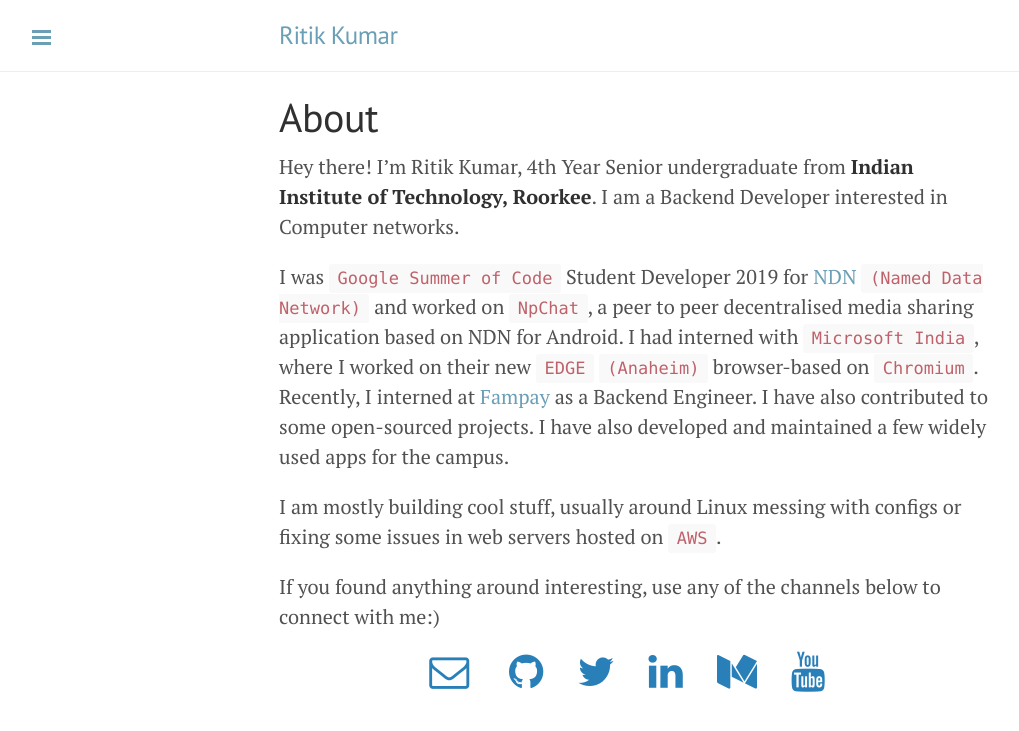
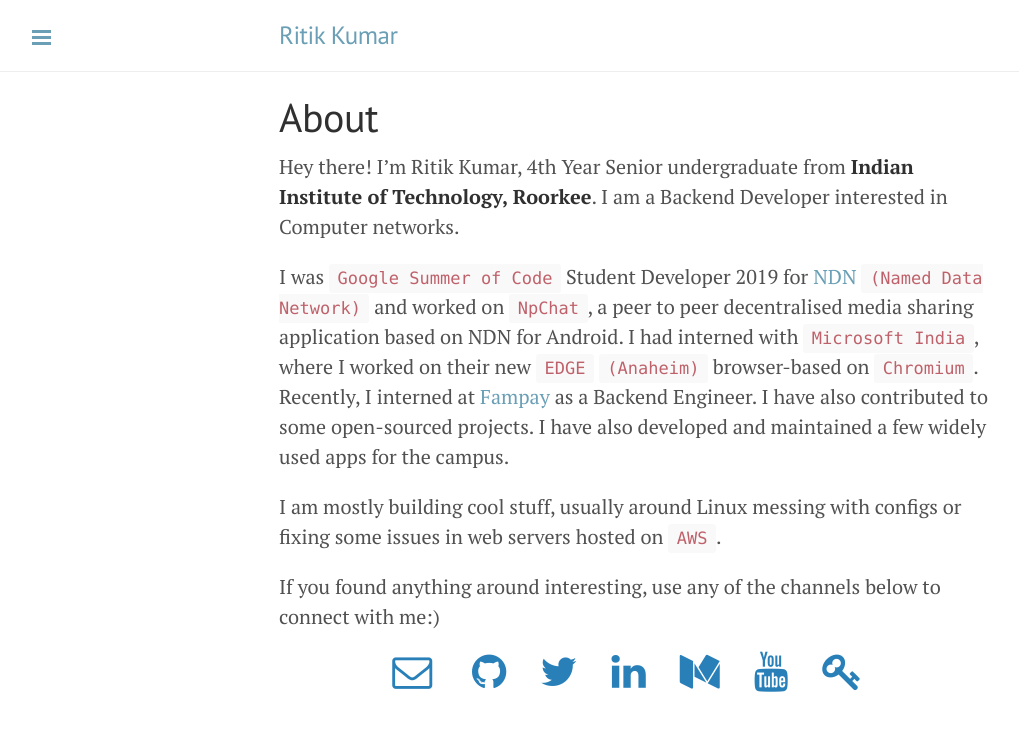
Before and after one commit to dev-ritik/dev-ritik.github.io, a Jekyll site: the page built from about.md, in a window 1280 px wide. Shown: the top 731 px of the page, without its empty margins (1-1020 px from the left). Built offline with Jekyll 4.4.1, drawn with Linux system fonts in a browser that asks for light colours; nearby versions of some CDN libraries.

Commit message:
Add GPG pub key

```diff
--- a/_includes/footer.html
+++ b/_includes/footer.html
@@ -13,6 +13,8 @@
       &nbsp; &nbsp; &nbsp;
       <a href="{{ "/atom.xml" | prepend: site.baseurl }}"><i class="fa fa-rss" aria-hidden="true"></i></a>
       &nbsp; &nbsp; &nbsp;
+      <a href="{{ "/key.pub" | prepend: site.baseurl }}"><i class="fa fa-key" aria-hidden="true"></i></a>
+      &nbsp; &nbsp; &nbsp;
     </p>
   </div>
   <p class="credit">Designed and Developed by <a href="https://twitter.com/ritik___">Ritik</a> in <i
--- a/_includes/head.html
+++ b/_includes/head.html
@@ -62,6 +62,7 @@
   <meta name="msapplication-TileImage" content="{{ 'public/assets/icon/ms-icon-144x144.png' | absolute_url }}">
 
   <link rel="alternate" type="application/rss+xml" title="RSS" href="{{ '/atom.xml' | absolute_url }}">
+  <link rel="pgpkey" type="application/pgp-keys" href="/key.pub" />
 
   <!-- Global site tag (gtag.js) - Google Analytics -->
   <script async src="https://www.googletagmanager.com/gtag/js?id=G-703HTJN1PD"></script>
--- a/about.md
+++ b/about.md
@@ -32,5 +32,7 @@
 &nbsp; &nbsp; &nbsp;
 <a href="https://www.youtube.com/channel/UCaBW8G_TO9dQ9yjlmsAjpsg"><i class="fa fa-youtube" aria-hidden="true" style="font-size:40px;color:#2980b9"></i></a>
 &nbsp; &nbsp; &nbsp;
+<a href="/key.pub"><i class="fa fa-key" aria-hidden="true" style="font-size:40px;color:#2980b9"></i></a>
+&nbsp; &nbsp; &nbsp;
 </p>
 </div>
```
Also changed, not shown: 1 other file.
